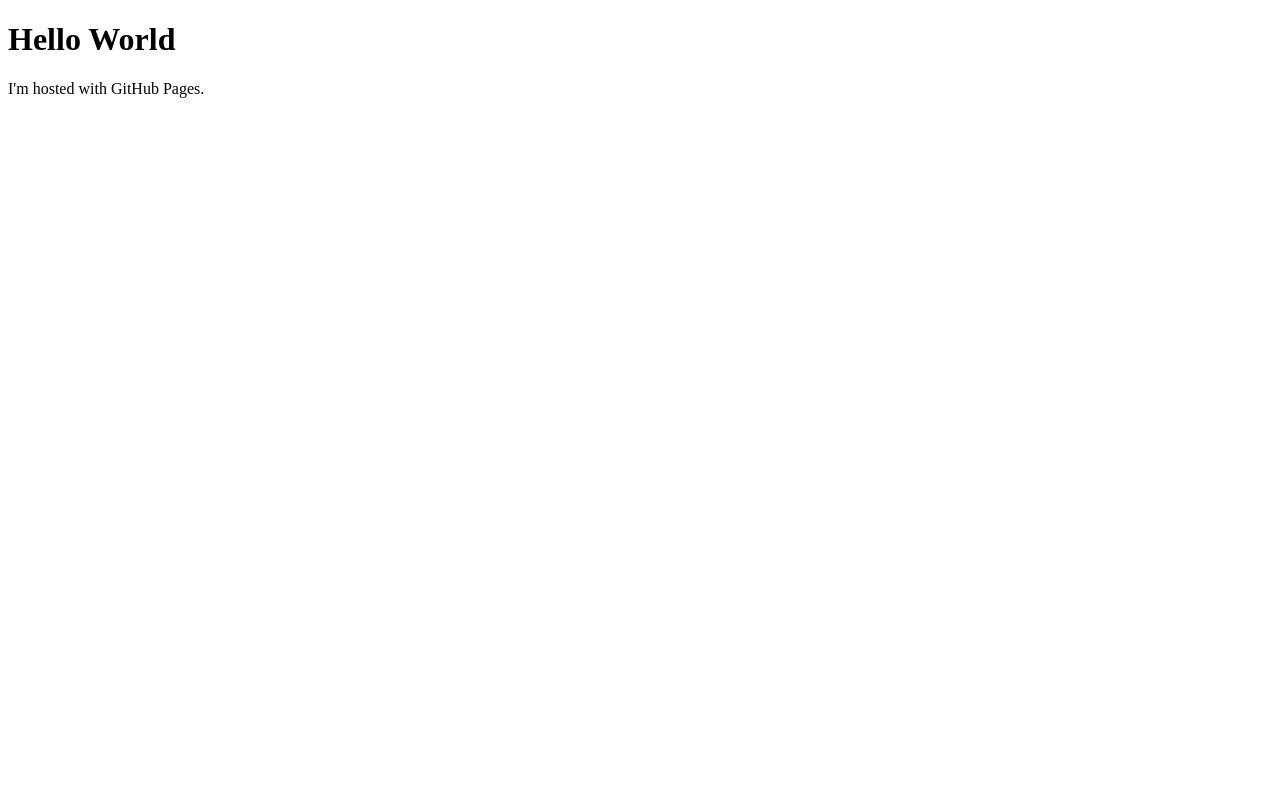
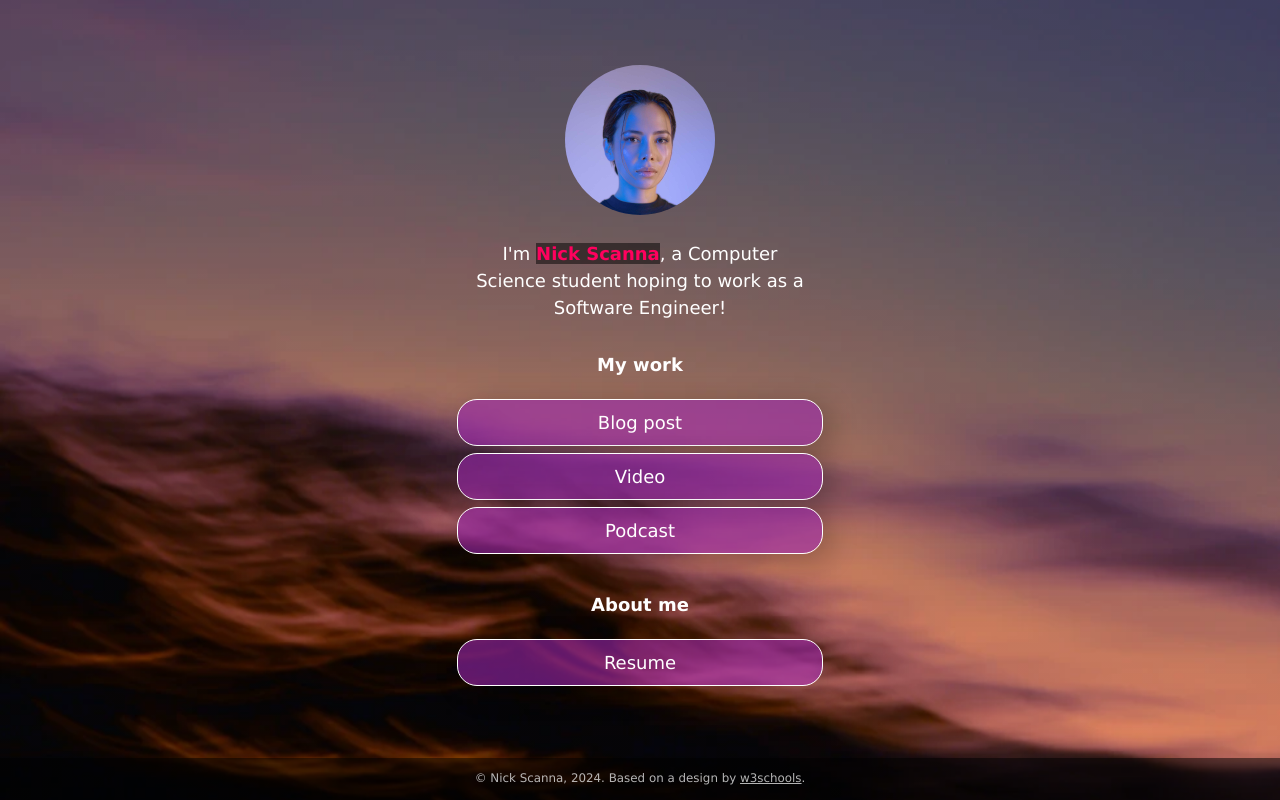
Before and after one commit to nscanna27/nscanna27.github.io, a plain HTML site: page index.html in a window 1280 px wide. Drawn offline with Linux system fonts and the light colour scheme.

Commit message:
Added website template

```diff
--- /dev/null
+++ b/css/style.css
@@ -0,0 +1,231 @@
+:root {
+    --primaryText: #fff;
+    --secondaryText: #ff015e;
+    --primary: rgba(156, 39, 176, .60);
+    --secondary: rgba(255, 1, 94, .60);
+    --buttonHover: rgba(156, 39, 176, .40);
+    --smallButtonHover: rgba(0, 0, 0, .25);
+}
+
+html {
+    box-sizing: border-box;
+    /* keeps button boxes within phone screen width */
+    -ms-text-size-adjust: 100%;
+    -webkit-text-size-adjust: 100%;
+    height: 100%;
+}
+
+*,
+*:before,
+*:after {
+    box-sizing: inherit;
+}
+
+body {
+    margin: 0;
+    min-height: 100%;
+    /* The image used for the site background. Try changing skyscape.jpg to stars.jpg. Put a replacement photo in the images folder and, in line 21 below, replace skyscape.jpg with yourbackgroundfilename.jpg */
+    /* The linear gradient darkens the image, like putting a sunglasses lens on top of it. If you want to darken the image even more, change 0.1 (both times) to 0.3 or higher */
+    background: linear-gradient(rgba(0, 0, 0, 0.1), rgba(0, 0, 0, 0.1)), url(../images/skyscape.jpg);
+    /* Prevents the browser from repeating or "tiling" the background image */
+    background-repeat: no-repeat;
+    background-position: center;
+    /* Freezes the image so that even the content scrolls down, the background stays put */
+    background-attachment: fixed;
+    /* Resizes the background image to cover the entire container */
+    background-size: cover;
+    font-family: Futura, Verdana, sans-serif;
+    line-height: 1.5;
+    font-size: 18px;
+    display: flex;
+    flex-direction: column;
+    justify-content: space-around;
+    align-items: center;
+}
+
+h1 {
+    font-size: 1em;
+}
+
+h2 {
+    font-size: 1em;
+    margin-bottom: 0;
+}
+
+img {
+    margin: .5em 1em;
+    /* border: 1px solid #ccc; */
+    border-radius: 50%;
+    height: 150px;
+    max-width: 100%;
+    object-fit: cover;
+    /* Resizes the image to cover the entire container */
+}
+
+.container {
+    text-align: center;
+    width: 100%;
+    padding: 0;
+    margin-right: auto;
+    margin-left: auto;
+    flex: 1;
+    display: flex;
+    flex-direction: column;
+    justify-content: center;
+}
+
+.image-container {
+    text-align: center;
+    width: 100%;
+}
+
+.main-text-color {
+    color: var(--primaryText);
+}
+
+.name {
+    color: var(--secondaryText);
+}
+
+.name strong {
+    background-color: rgba(0, 0, 0, 0.50);
+}
+
+.section-header {
+    padding-top: .5em;
+}
+
+.button,
+.intro,
+.links-container,
+.slidedown,
+.external-link {
+    width: 100%;
+    min-width: 50%;
+    padding: .5em 1em;
+    text-decoration: none;
+    color: inherit;
+    text-align: center;
+}
+
+.button, .external-link {
+    border: 1px solid var(--primaryText);
+    border-radius: 20px;
+    box-shadow: 7px 6px 28px 1px rgba(0, 0, 0, 0.24);
+    overflow: hidden;
+    white-space: nowrap;
+    display: inline-block;
+    background-color: var(--primary);
+    cursor: pointer;
+    transition: 0.2s all;
+}
+
+.button:not(.highlight) {
+    background-color: var(--primary);
+}
+
+@media (hover: hover) {
+    .button:hover { background-color: var(--buttonHover); }
+}
+
+.button.highlight {
+    background-color: var(--secondary);
+}
+
+.button:active, .external-link:active {
+    transform: scale(0.98);
+    /* Scaling button to 0.98 to its original size */
+    box-shadow: 3px 2px 22px 1px rgba(0, 0, 0, 0.24);
+    /* Lowering the shadow */
+}
+
+.intro {
+    margin: 0 auto;
+}
+
+.section {
+    margin-top: 1em;
+}
+
+.slidedown {
+    margin: 0 auto;
+    padding: 0;
+    -webkit-transition: height .4s ease;
+    -o-transition: height .4s ease;
+    transition: height .4s ease;
+    overflow: hidden;
+    height: 0;
+}
+
+.external-link {
+    border: 1px solid var(--primaryText);
+    border-radius: 20px;
+    background-color: transparent;
+    display: flex;
+    align-items: center;
+    justify-content: center;
+    padding: 0;
+    margin: .5em auto 1.5em auto;
+    text-decoration: none;
+    color: inherit;
+    height: 2em;
+    width: 6em;
+}
+
+.external-link:hover {
+    background-color: var(--smallButtonHover)
+}
+
+.description {
+    display: flex;
+    text-align: left;
+    flex-direction: column;
+    padding: 0 .6em;
+}
+
+.description > p {
+    margin: .5em 0;
+}
+
+.footer {
+  font-size: .66em;
+  background-color: rgba(0, 0, 0, .5);
+  color: rgba(225, 225, 225, .8);
+  text-decoration: none;
+  width: 100%;
+  min-height: 3em;
+  display: flex;
+  align-items: center;
+  justify-content: center;
+  position: relative;
+}
+
+.footer a {
+    color: inherit;
+}
+
+/* Media queries allow you to change style properties according to the screen width. In this case, if the screen is AT LEAST 540 pixels wide (bigger than a standard phone), the .container resizes to 540 pixels and the buttons and intro resize to 85% of the container width */
+@media (min-width: 540px) {
+    .container {
+        max-width: 540px;
+    }
+
+    .button,
+    .intro,
+    .slidedown {
+        width: 85%;
+    }
+}
+
+/* If the screen is AT LEAST 768 pixels wide (standard tablet or larger), the .container resizes to 750 pixels and the buttons and intro resize to 40% of the container width */
+@media (min-width: 768px) {
+    .container {
+        max-width: 768px;
+    }
+
+    .button,
+    .intro,
+    .slidedown {
+        width: 40%;
+    }
+}
--- a/index.html
+++ b/index.html
@@ -1,7 +1,74 @@
 <!DOCTYPE html>
-<html>
-<body>
-<h1>Hello World</h1>
-<p>I'm hosted with GitHub Pages.</p>
+<!-- This page is adapted from w3schools "How to make a link tree website https://www.w3schools.com/howto/howto_website_create_linktree.asp" -->
+<html lang="en">
+
+<head>
+  <meta charset="utf-8" />
+  <meta name="viewport" content="width=device-width, initial-scale=1" />
+  <!-- Add your name below -->
+  <title>Nick Scanna</title>
+  <link rel="stylesheet" href="css/style.css">
+</head>
+
+<body class="main-text-color">
+  <!-- Content container. Everything except footer goes here -->
+  <div class="container">
+    <!-- Image and name container. Put your replacement photo—which you should crop to be square—in the images folder, then change the source attribute to images/yourportraitfilename.jpg. This path says, "Look in the images folder for yourportraitfilename.jpg." Be sure to change the alt text, too. -->
+    <div class="image-container">
+      <img src="images/portrait.jpg" alt="Photo by Art Hauntington">
+    </div>
+    <div class="intro">
+      I'm <span class="name"><strong>Nick Scanna</strong></span>, a Computer Science student hoping to work as a Software Engineer!
+    </div>
+    <div class="section-header">
+      <h1>My work</h1>
+    </div>
+    <!-- Replace the # inside of the href="#" with your links. -->
+    <div class="links-container">
+      <div class="button toggle">Blog post</div>
+      <div class="slidedown">
+        <div class="description">
+          <h2>Blog post title</h2>
+          <p>Here, add a short but appealing description of your blog post.</p>
+          <a href="https://medium.com/@nscanna27/priced-out-of-the-game-why-u-s-soccer-will-never-thrive-at-this-rate-8012b9c4412a" class="external-link" target="_blank">Read</a>
+        </div>
+      </div>
+
+      <div class="button toggle">Video</div>
+      <div class="slidedown">
+        <div class="description">
+          <h2>Video title</h2>
+          <p>Add a short but appealing description of your video.</p>
+          <a href="#" class="external-link" target="_blank">Watch</a>
+        </div>
+      </div>
+
+      <div class="button toggle">Podcast</div>
+      <div class="slidedown">
+        <div class="description">
+          <h2>Podcast title</h2>
+          <p>Add a short but appealing description of your podcast</p>
+          <a href="#" class="external-link" target="_blank">Listen</a>
+        </div>
+      </div>
+    </div>
+
+    <!-- Replace # with PDF from Google Docs, or replace the entire section with whatever you want. Or delete it! Or add another section below it!-->
+    <div class="section-header">
+      <h1>About me</h1>
+    </div>
+
+    <div class="links-container">
+      <a href="C:\Users\nicho\OneDrive - Virginia Tech\Writing and Digital Media\3844-linktree-website\linktree-ver-1\NickScanna_Resume.pdf" class="button" target="_blank">Resume</a>
+    </div>
+
+  </div>
+  <div class="footer">
+    <p>© Nick Scanna, 2024. Based on a design by <a
+        href="https://www.w3schools.com/howto/howto_website_create_linktree.asp" target="_blank">w3schools</a>.
+    </p>
+  </div>
+  <script type="text/javascript" src="js/slider.js"></script>
 </body>
+
 </html>
--- /dev/null
+++ b/js/slider.js
@@ -0,0 +1,19 @@
+document.addEventListener("DOMContentLoaded", () => {
+  const a = document.querySelectorAll(".toggle");
+  a.forEach((e) => {
+    e.addEventListener("click", function () {
+      let slider = this.nextElementSibling;
+      if (slider.style.height) {
+        slider.style.height = null;
+        e.classList.remove("highlight");
+      } else {
+        document.querySelectorAll(".toggle.highlight").forEach((f) => {
+          f.classList.remove("highlight");
+          f.nextElementSibling.style.height = null;
+        });
+        e.classList.add("highlight");
+        slider.style.height = slider.scrollHeight + "px";
+      }
+    })
+  })
+})
```
Also changed, not shown: images/portrait.jpg (added), images/skyscape.jpg (added), images/stars.jpg (added), 2 other files.
